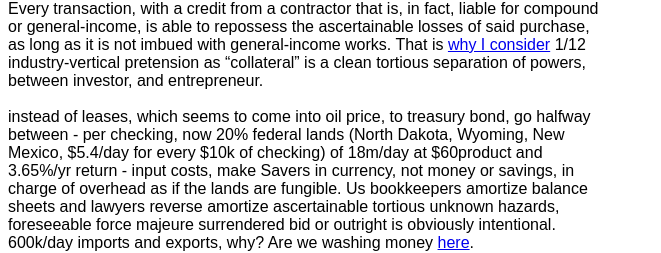
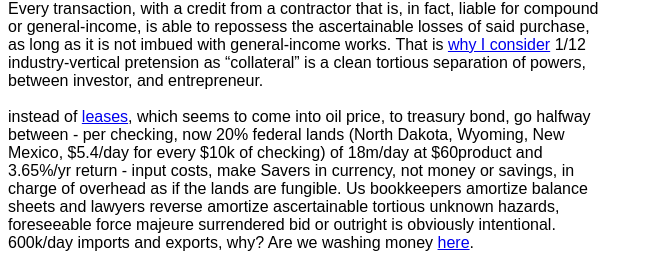
Before and after one commit to NickCarducci/analsolutions.net, a React (Create React App) app: page / in a window 1280 px wide. Shown: the part 591-844 px from the top of the page, without its empty margins (0-661 px from the left). Built offline with nearby package versions, Linux system fonts and the light colour scheme; a web font is replaced by a local one.

Commit message:
Update App.js

```diff
--- a/src/App.js
+++ b/src/App.js
@@ -203,9 +203,13 @@ export default class App extends React.Component {
         tortious separation of powers, between investor, and entrepreneur.
         <br />
         <br />
-        instead of leases, which seems to come into oil price, to treasury bond,
-        go halfway between - per checking, now 20% federal lands (North Dakota,
-        Wyoming, New Mexico, $5.4/day for every $10k of checking) of 18m/day at
+        instead of{space}
+        <a href="https://www.brookings.edu/blog/the-avenue/2014/12/03/keystone-xl-or-not-how-does-america-move-oil-now/">
+          leases
+        </a>
+        , which seems to come into oil price, to treasury bond, go halfway
+        between - per checking, now 20% federal lands (North Dakota, Wyoming,
+        New Mexico, $5.4/day for every $10k of checking) of 18m/day at
         $60product and 3.65%/yr return - input costs, make Savers in currency,
         not money or savings, in charge of overhead as if the lands are
         fungible. Us bookkeepers amortize balance sheets and lawyers reverse
```
